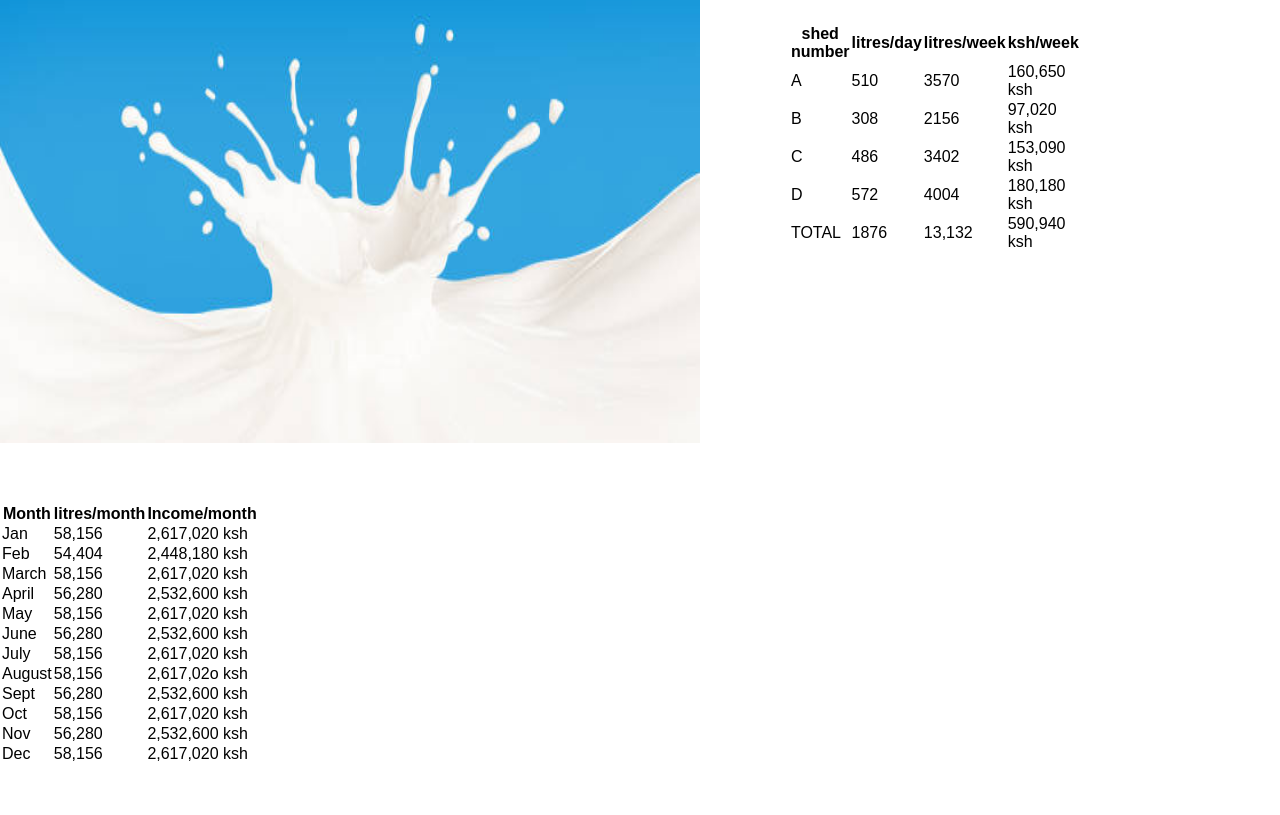
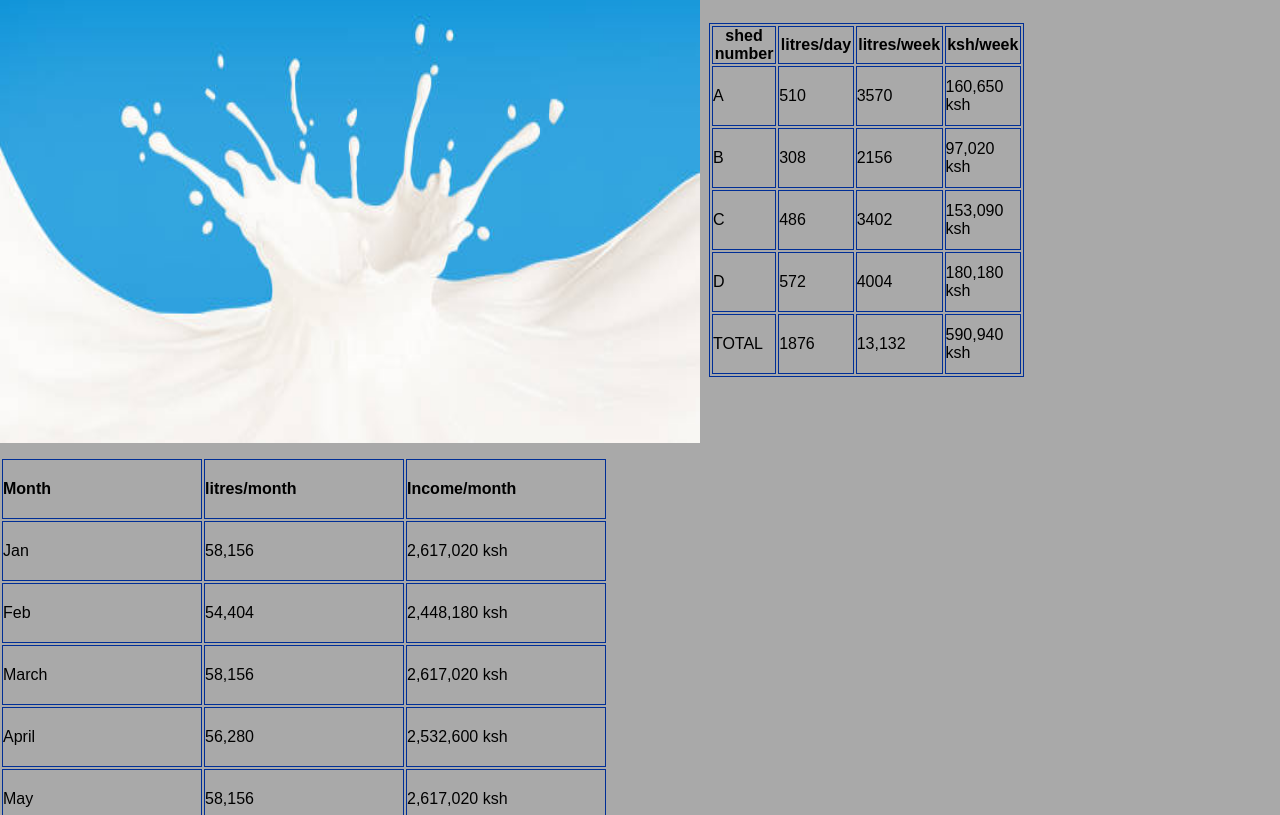
Before and after one commit to AngieMwaniki/DairyHub, a plain HTML site: page index.html in a window 1280 px wide. Shown: the part 57-872 px from the top of the page. Before the commit the page ends 822 px from the top, so only its background shows below. Drawn offline with Linux system fonts and the light colour scheme.

Commit message:
change css

```diff
--- a/styles/index.css
+++ b/styles/index.css
@@ -2,7 +2,7 @@
 margin: 0%;
 box-sizing: border-box;
 font-family: poppins, sans-serif;
-background-image: url(styles/dairy2.jpg); background-position: center;}
+background-color: darkgrey;}
 
 .topbar{position: fixed;
     display: flex;
@@ -16,7 +16,8 @@ width: 100%;
 color: blue;
 font-style: italic;
 }
-.table1{margin:80px; height: 400px; width: 1000px;}
+.table1{margin:80px; border: 1px solid #002e96; margin-left: auto;
+margin-right: auto;}
 
 .milk{display: flex;
       height: 70%;
@@ -24,4 +25,6 @@ font-style: italic;
     justify-items: center;justify-content: space-between;
 }
 
-th td{border-collapse: collapse;}
+ .table1 th, td {border-collapse: collapse; border: 1px solid #002e96;}
+
+ .table2 th, td {border-collapse: collapse;  border: 0.1px solid #002e96; height: 60px;width: 200px;text-align: left;}
```
